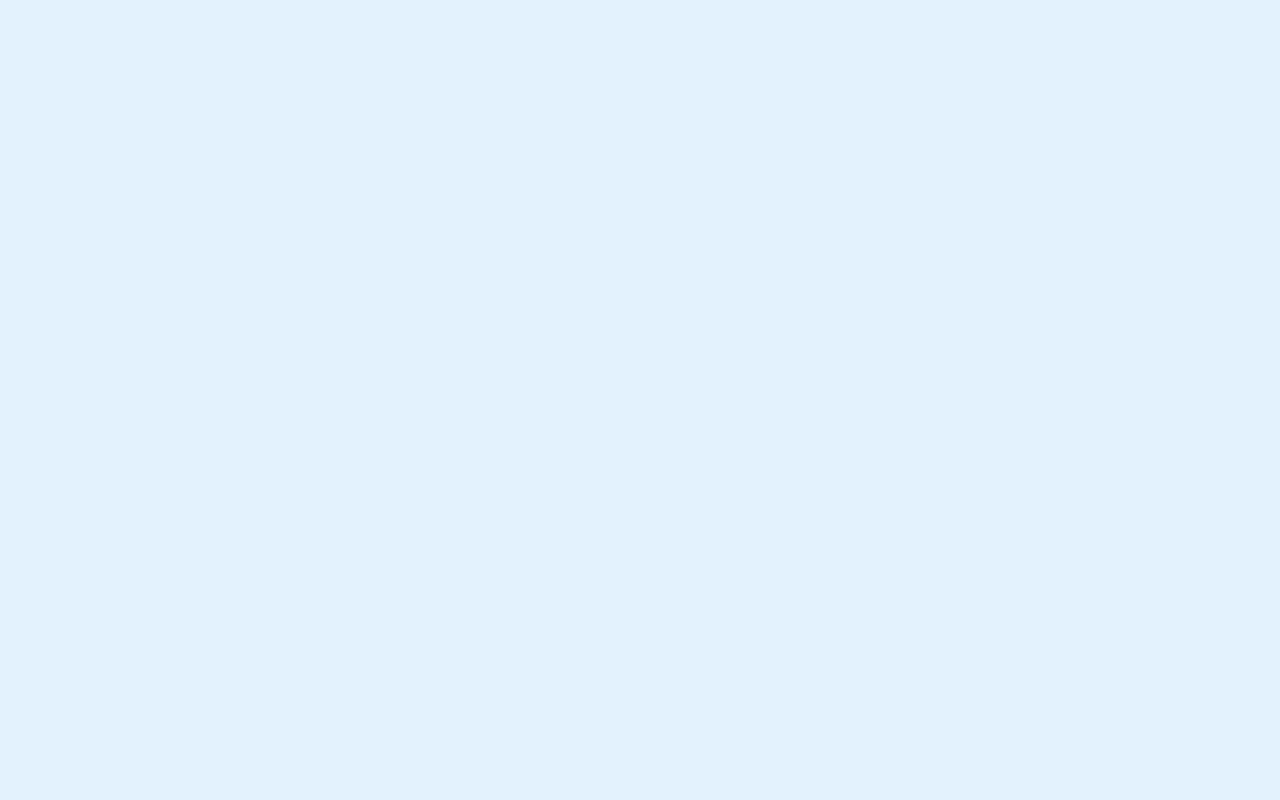
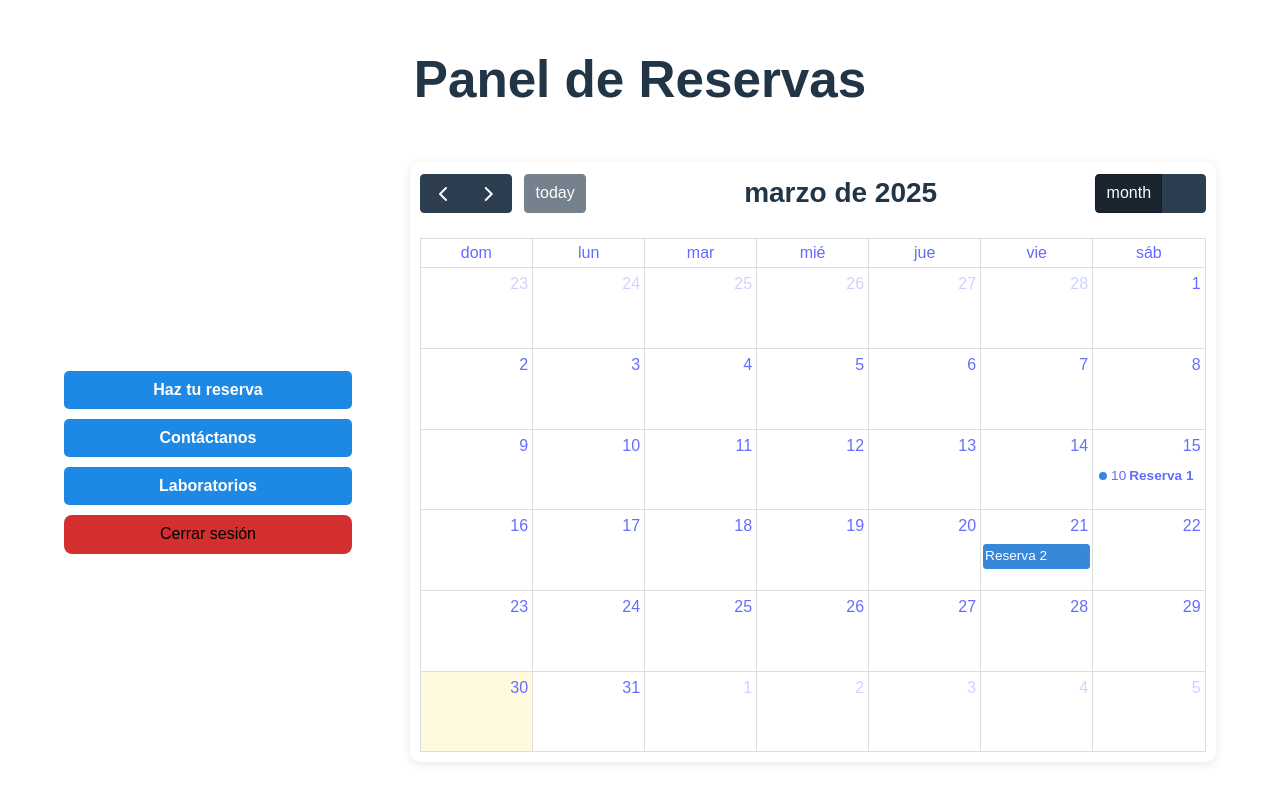
Before and after one commit to CamiloFdez/Kratos_Front, a React (Vite) app: page /user-dashboard in a window 1280 px wide. Before the commit this address had no page. Built offline with nearby package versions, Linux system fonts and the light colour scheme.

Commit message:
Agrego conexion de endpoints para reservas y pagina para rol de admin y profesor

```diff
--- a/src/App.jsx
+++ b/src/App.jsx
@@ -5,6 +5,7 @@ import Login from "./Components/Auth/login";
 import Register from "./Components/Auth/register";
 import ForgotPassword from "./Components/Auth/forgotPassword";
 import Dashboard from "./Components/Dashboard/dashboard";
+import UserDashboard from "./Components/Dashboard/user-dashboard";
 import './styles/auth.css';
 import Analytics from './Components/Dashboard/analytics';
 
@@ -19,6 +20,7 @@ function App() {
           <Route path="/register" element={<Register />} />
           <Route path="/forgot-password" element={<ForgotPassword />} />
           <Route path="/dashboard" element={<Dashboard />} />
+          <Route path="/user-dashboard" element={<UserDashboard />} />
           <Route path="/analytics" element={<Analytics />} />
         </Routes>
       </Router>
--- a/src/Components/Auth/login.jsx
+++ b/src/Components/Auth/login.jsx
@@ -6,7 +6,7 @@ import axios from 'axios';
 const Login = () => {
     const [email, setEmail] = useState('');
     const [password, setPassword] = useState('');
-    const [error, setError] = useState('');
+    const [error, setError] = useState('  ');
     const navigate = useNavigate();
 
     const handleLogin = async (e) => {
@@ -17,7 +17,11 @@ const Login = () => {
           const response = await axios.post('http://localhost:8080/usuarios/login', { email, password });
           console.log('Login exitoso:', response.data);
           localStorage.setItem('user', JSON.stringify(response.data));
-          navigate("/dashboard");
+          if (response.data.rol === "ADMIN") {
+            navigate("/dashboard");
+          } else {
+            navigate("/user-dashboard");
+          }
       } catch (error) {
           console.error('Error en login:', error);
           setError('Credenciales incorrectas. Inténtalo de nuevo.');
--- a/src/Components/Dashboard/dashboard.jsx
+++ b/src/Components/Dashboard/dashboard.jsx
@@ -1,24 +1,68 @@
-import React, { useState } from "react";
+import React, { useState, useEffect } from "react";
 import FullCalendar from "@fullcalendar/react";
 import dayGridPlugin from "@fullcalendar/daygrid";
 import timeGridPlugin from "@fullcalendar/timegrid";
 import interactionPlugin from "@fullcalendar/interaction";
 import "/src/styles/dashboard.css";
 import { useNavigate } from "react-router-dom";
+import axios from "axios";
 
 const Dashboard = () => {
   const navigate = useNavigate();
-  const [events, setEvents] = useState([
-    { title: "Reserva 1", start: "2025-03-15T10:00:00", end: "2025-03-15T12:00:00" },
-    { title: "Reserva 2", start: "2025-03-21" },
-  ]);
+  const [events, setEvents] = useState([]);
   const [showForm, setShowForm] = useState(false);
   const [showContact, setShowContact] = useState(false);
   const [showLabs, setShowLabs] = useState(false);
 
+  useEffect(() => {
+    axios.get("http://localhost:8080/reservas")
+      .then(response => {
+        // Ajustar eventos para FullCalendar
+        const formattedEvents = response.data.map(reserva => ({
+          id: reserva.id,
+          title: reserva.proposito, // Ahora se mostrará el propósito en el calendario
+          start: reserva.fechaHora,
+          end: new Date(new Date(reserva.fechaHora).getTime() + 60 * 60 * 1000), // Duración de 1 hora
+        }));
+        setEvents(formattedEvents);
+      })
+      .catch(error => console.error("Error al obtener las reservas", error));
+  }, []);
+
   const handleEventAdd = (newEvent) => {
-    setEvents([...events, newEvent]);
-    setShowForm(false);
+    const storedUser = JSON.parse(localStorage.getItem("user"));
+    const usuarioId = storedUser ? storedUser.id : null;
+
+    if (!usuarioId) {
+      alert("No se encontró un usuario autenticado. Inicia sesión nuevamente.");
+      return;
+    }
+
+    const reservaData = {
+      id: crypto.randomUUID(),
+      usuarioId: usuarioId,
+      laboratorio: { id: "1", nombre: "Laboratorio 1", ubicacion: "Edificio A", capacidad: 30 },
+      fechaHora: `${newEvent.start}:00`,
+      proposito: newEvent.title,  // Ahora mostrará el título correctamente
+      prioridad: newEvent.prioridad
+    };
+
+    axios.post("http://localhost:8080/reservas", reservaData)
+      .then(response => {
+        const formattedEvent = {
+          id: response.data.id,
+          title: response.data.proposito, // Se usará el propósito como título
+          start: new Date(response.data.fechaHora),
+          end: new Date(new Date(response.data.fechaHora).getTime() + 60 * 60 * 1000),
+        };
+
+        setEvents([...events, formattedEvent]);
+        setShowForm(false);
+      })
+      .catch(error => {
+        console.error("Error al agregar la reserva", error);
+        alert("Error al agregar la reserva. Asegúrate de que la prioridad esté entre 1 y 5.");
+      });
   };
 
   return (
@@ -68,50 +112,32 @@ const ReservationForm = ({ onClose, onAddEvent }) => {
   const [title, setTitle] = useState("");
   const [date, setDate] = useState("");
   const [start, setStart] = useState("");
-  const [end, setEnd] = useState("");
+  const [priority, setPriority] = useState(1);
 
   const handleSubmit = () => {
-    if (title && date && start && end) {
-      onAddEvent({ title, start: `${date}T${start}`, end: `${date}T${end}` });
+    if (title && date && start && priority >= 1 && priority <= 5) {
+      const newEvent = {
+        title,  // El propósito ahora será el título visible en el calendario
+        start: `${date}T${start}`,
+        prioridad: parseInt(priority, 10),
+      };
+      onAddEvent(newEvent);
     } else {
-      alert("Por favor, completa todos los campos.");
+      alert("Por favor, completa todos los campos y asegúrate de que la prioridad esté entre 1 y 5.");
     }
   };
 
   return (
     <div className="modal">
       <h3>Nueva Reserva</h3>
-      <input type="text" placeholder="Título" value={title} onChange={(e) => setTitle(e.target.value)} />
+      <input type="text" placeholder="Propósito de la reserva" value={title} onChange={(e) => setTitle(e.target.value)} />
       <input type="date" value={date} onChange={(e) => setDate(e.target.value)} />
       <input type="time" value={start} onChange={(e) => setStart(e.target.value)} />
-      <input type="time" value={end} onChange={(e) => setEnd(e.target.value)} />
+      <input type="number" min="1" max="5" value={priority} onChange={(e) => setPriority(e.target.value)} placeholder="Prioridad (1-5)" />
       <button onClick={handleSubmit}>Agregar</button>
       <button onClick={onClose}>Cancelar</button>
     </div>
   );
 };
 
-const ContactInfo = ({ onClose }) => (
-  <div className="modal">
-    <h3>Información de Contacto</h3>
-    <p>
-      Email: <a href="mailto:camilo.fernandez@mail.escuelaing.edu.co">camilo.fernandez@mail.escuelaing.edu.co</a>
-    </p>
-    <p>Teléfono: 3186345689</p>
-    <button onClick={onClose}>Cerrar</button>
-  </div>
-);
-
-const LabsInfo = ({ onClose }) => (
-  <div className="modal">
-    <h3>Laboratorios Disponibles</h3>
-    <ul>
-      <li>Aula de Estrategias Digitales</li>
-      <li>Aula Interactiva</li>
-      <li>Ingeniería de Software</li>
-    </ul>
-    <button onClick={onClose}>Cerrar</button>
-  </div>
-);
-
 export default Dashboard;
--- /dev/null
+++ b/src/Components/Dashboard/user-dashboard.jsx
@@ -0,0 +1,114 @@
+import React, { useState } from "react";
+import FullCalendar from "@fullcalendar/react";
+import dayGridPlugin from "@fullcalendar/daygrid";
+import timeGridPlugin from "@fullcalendar/timegrid";
+import interactionPlugin from "@fullcalendar/interaction";
+import "/src/styles/dashboard.css";
+import { useNavigate } from "react-router-dom";
+
+const UserDashboard = () => {
+  const navigate = useNavigate();
+  const [events, setEvents] = useState([
+    { title: "Reserva 1", start: "2025-03-15T10:00:00", end: "2025-03-15T12:00:00" },
+    { title: "Reserva 2", start: "2025-03-21" },
+  ]);
+  const [showForm, setShowForm] = useState(false);
+  const [showContact, setShowContact] = useState(false);
+  const [showLabs, setShowLabs] = useState(false);
+
+  const handleEventAdd = (newEvent) => {
+    setEvents([...events, newEvent]);
+    setShowForm(false);
+  };
+
+  return (
+    <div className="dashboard-container">
+      <h1>Panel de Reservas</h1>
+      <div className="dashboard-content">
+        <div className="button-container">
+          <button className="dashboard-button" onClick={() => setShowForm(true)}>
+            Haz tu reserva
+          </button>
+          <button className="dashboard-button" onClick={() => setShowContact(true)}>
+            Contáctanos
+          </button>
+          <button className="dashboard-button" onClick={() => setShowLabs(true)}>
+            Laboratorios
+          </button>
+          <button className="logout-button" onClick={() => navigate("/register")}>
+            Cerrar sesión
+          </button>
+        </div>
+        <div className="calendar-wrapper">
+          <FullCalendar
+            plugins={[dayGridPlugin, interactionPlugin]}
+            initialView="dayGridMonth"
+            locale="es"
+            headerToolbar={{
+              left: "prev,next today",
+              center: "title",
+              right: "dayGridMonth,timeGridWeek,timeGridDay",
+            }}
+            events={events}
+            height="600px"
+          />
+        </div>
+      </div>
+      {showForm && <ReservationForm onClose={() => setShowForm(false)} onAddEvent={handleEventAdd} />}
+      {showContact && <ContactInfo onClose={() => setShowContact(false)} />}
+      {showLabs && <LabsInfo onClose={() => setShowLabs(false)} />}
+    </div>
+  );
+};
+
+const ReservationForm = ({ onClose, onAddEvent }) => {
+  const [title, setTitle] = useState("");
+  const [date, setDate] = useState("");
+  const [start, setStart] = useState("");
+  const [end, setEnd] = useState("");
+
+  const handleSubmit = () => {
+    if (title && date && start && end) {
+      onAddEvent({ title, start: `${date}T${start}`, end: `${date}T${end}` });
+    } else {
+      alert("Por favor, completa todos los campos.");
+    }
+  };
+
+  return (
+    <div className="modal">
+      <h3>Nueva Reserva</h3>
+      <input type="text" placeholder="Título" value={title} onChange={(e) => setTitle(e.target.value)} />
+      <input type="date" value={date} onChange={(e) => setDate(e.target.value)} />
+      <input type="time" value={start} onChange={(e) => setStart(e.target.value)} />
+      <input type="time" value={end} onChange={(e) => setEnd(e.target.value)} />
+      <button onClick={handleSubmit}>Agregar</button>
+      <button onClick={onClose}>Cancelar</button>
+    </div>
+  );
+};
+
+const ContactInfo = ({ onClose }) => (
+  <div className="modal">
+    <h3>Información de Contacto</h3>
+    <p>
+      Email: <a href="mailto:camilo.fernandez@mail.escuelaing.edu.co">camilo.fernandez@mail.escuelaing.edu.co</a>
+    </p>
+    <p>Teléfono: 3186345689</p>
+    <button onClick={onClose}>Cerrar</button>
+  </div>
+);
+
+const LabsInfo = ({ onClose }) => (
+  <div className="modal">
+    <h3>Laboratorios Disponibles</h3>
+    <ul>
+      <li>Aula de Estrategias Digitales</li>
+      <li>Aula Interactiva</li>
+      <li>Ingeniería de Software</li>
+    </ul>
+    <button onClick={onClose}>Cerrar</button>
+  </div>
+);
+
+export default UserDashboard;
```
